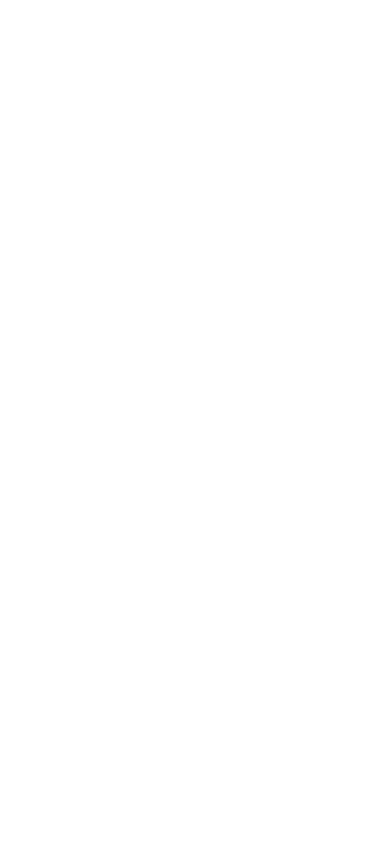
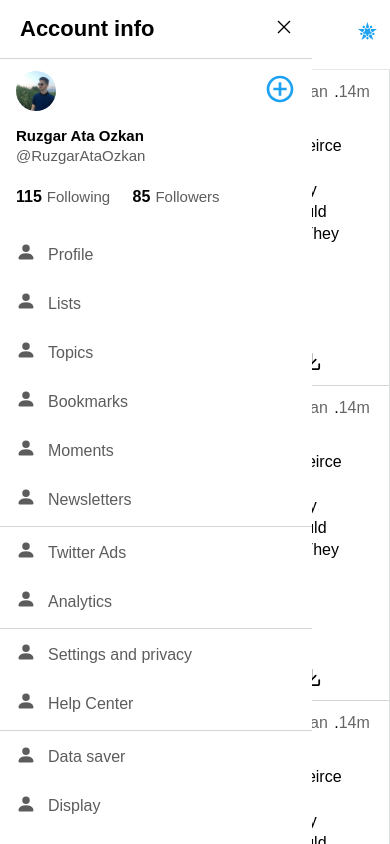
Before and after one commit to RuzgarAtaOzkan/Twitter-Clone, a React (Create React App) app: page /explore in a window 390 px wide. Shown: the top 844 px of the page. Built offline with nearby package versions, Linux system fonts and the light colour scheme.

Commit message:
working on responsive and sidebar

```diff
--- a/src/components/Feeds/Home/Home.module.scss
+++ b/src/components/Feeds/Home/Home.module.scss
@@ -18,6 +18,37 @@
     top: 0;
     margin-bottom: 0rem;
 
+    @media only screen and (max-width: 500px) {
+      position: fixed;
+      width: 100%;
+      margin-bottom: 1rem;
+    }
+
+    .profile-container {
+      display: flex;
+      justify-content: center;
+      align-items: center;
+      .image {
+        display: none;
+        cursor: pointer;
+        margin-right: 1rem;
+
+        @media only screen and (max-width: 500px) {
+          display: block;
+        }
+        img {
+          width: 40px;
+          height: 40px;
+          object-fit: cover;
+          border-radius: 50%;
+        }
+      }
+
+      h2 {
+        font-weight: bold;
+      }
+    }
+
     .title-icon {
       font-size: 1.3rem;
       color: #1da1f2;
@@ -31,6 +62,10 @@
     align-items: flex-start;
     padding: 0.8rem;
     margin-bottom: 0.7rem;
+
+    @media only screen and (max-width: 500px) {
+      display: none;
+    }
 
     .left-side {
       img {
@@ -127,6 +162,9 @@
   }
 
   .posts-area {
+    @media only screen and (max-width: 500px) {
+      margin-top: 4.4rem;
+    }
     .post {
       border-bottom: 1px solid rgba($color: #949494, $alpha: 0.4);
       background-color: white;
@@ -183,11 +221,15 @@
           justify-content: flex-start;
           align-items: center;
           .tweet-option {
-            margin-right: 6rem;
+            margin-right: 17%;
             display: flex;
             justify-content: center;
             align-items: center;
             cursor: pointer;
+
+            @media only screen and (max-width: 500px) {
+              margin-right: 10%;
+            }
 
             svg {
               font-size: 1.3rem;
--- a/src/components/Feeds/Home/index.js
+++ b/src/components/Feeds/Home/index.js
@@ -21,7 +21,12 @@
     <>
       <section className={styles['home-feed']}>
         <div className={styles['title']}>
-          <h1>Home</h1>
+          <div className={styles['profile-container']}>
+            <div className={styles['image']}>
+              <img src="/assets/img/ruzgar.JPG" />
+            </div>
+            <h1>Home</h1>
+          </div>
           <div className={styles['title-icon']}>
             <GiJusticeStar />
           </div>
--- a/src/components/Layouts/Feed/Feed.module.scss
+++ b/src/components/Layouts/Feed/Feed.module.scss
@@ -11,5 +11,13 @@
     @media only screen and (max-width: 1000px) {
       grid-template-columns: 90px 600px;
     }
+
+    @media only screen and (max-width: 700px) {
+      grid-template-columns: 15% 85%;
+    }
+
+    @media only screen and (max-width: 500px) {
+      grid-template-columns: 100%;
+    }
   }
 }
--- a/src/components/Nav/Nav.module.scss
+++ b/src/components/Nav/Nav.module.scss
@@ -1,4 +1,7 @@
 header {
+  @media only screen and (max-width: 500px) {
+    display: none;
+  }
   nav {
     z-index: 10;
     position: fixed;
--- a/src/components/Nav/index.js
+++ b/src/components/Nav/index.js
@@ -43,6 +43,7 @@
 
 // COMPONENTS
 import Dropdown from '../Dropdown';
+import Sidebar from '../Sidebar';
 
 // STYLES
 import styles from './Nav.module.scss';
@@ -256,6 +257,8 @@
           </div>
         </nav>
       </header>
+
+      <Sidebar />
     </>
   );
 }
--- /dev/null
+++ b/src/components/Sidebar/Sidebar.module.scss
@@ -0,0 +1,125 @@
+.sidebar-area {
+  display: none;
+  background-color: white;
+  padding-bottom: 4rem;
+
+  @media only screen and (max-width: 500px) {
+    display: block;
+    position: fixed;
+    top: 0;
+    left: 0;
+    width: 80%;
+    height: 100%;
+    overflow-y: scroll;
+    z-index: 11;
+  }
+  .title-area {
+    border-bottom: 1px solid rgba($color: #b9b9b9, $alpha: 0.6);
+    display: flex;
+    justify-content: space-between;
+    align-items: center;
+    padding: 16px 20px;
+
+    .title {
+      font-weight: bold;
+      font-size: 22px;
+    }
+
+    .icon-area {
+      color: rgba(29, 161, 242, 1);
+      font-weight: bold;
+    }
+  }
+
+  .nav-area {
+    .profiles-area {
+      display: flex;
+      justify-content: space-between;
+      align-items: center;
+      padding: 12px 16px;
+
+      .profile {
+        img {
+          width: 40px;
+          height: 40px;
+          border-radius: 50%;
+          object-fit: cover;
+        }
+      }
+
+      .add-profile-icon-area {
+        font-size: 2rem;
+        font-weight: 200;
+        color: rgba(29, 161, 242, 1);
+      }
+    }
+
+    .info-area {
+      padding: 0px 16px;
+      margin-bottom: 1.5rem;
+      .name {
+        font-size: 15px;
+        font-weight: bold;
+        margin-bottom: 3px;
+      }
+
+      .username {
+        font-size: 15px;
+        color: rgba($color: #333333, $alpha: 0.8);
+      }
+    }
+
+    .follows {
+      padding: 0px 16px;
+      margin-bottom: 1.5rem;
+      display: flex;
+      justify-content: flex-start;
+      align-items: center;
+
+      .following {
+        margin-right: 1.4rem;
+
+        .count {
+          font-weight: bold;
+          margin-right: 5px;
+        }
+
+        .title {
+          font-size: 15px;
+          color: rgba($color: #333333, $alpha: 0.8);
+        }
+      }
+
+      .followers {
+        .count {
+          font-weight: bold;
+          margin-right: 5px;
+        }
+
+        .title {
+          font-size: 15px;
+          color: rgba($color: #333333, $alpha: 0.8);
+        }
+      }
+    }
+
+    .siderbar-items-area {
+      .sidebar-item {
+        display: flex;
+        justify-content: flex-start;
+        align-items: center;
+        padding: 12px 16px;
+
+        .icon {
+          color: rgba($color: #333333, $alpha: 0.8);
+          font-size: 20px;
+        }
+
+        .title {
+          color: rgba($color: #333333, $alpha: 0.8);
+          margin: 0px 12px;
+        }
+      }
+    }
+  }
+}
--- /dev/null
+++ b/src/components/Sidebar/index.js
@@ -0,0 +1,153 @@
+// MODULES
+import React from 'react';
+import cn from 'classnames';
+
+// ICONS
+import { GrClose } from 'react-icons/gr';
+import { RiAddCircleLine } from 'react-icons/ri';
+import { GiJusticeStar } from 'react-icons/gi';
+import { BiWorld } from 'react-icons/bi';
+import { ImFilePicture } from 'react-icons/im';
+import { AiOutlineFileGif } from 'react-icons/ai';
+import { ImParagraphLeft } from 'react-icons/im';
+import { CgSmile } from 'react-icons/cg';
+import { BiCalendar } from 'react-icons/bi';
+import { FiMessageCircle } from 'react-icons/fi';
+import { BiRecycle } from 'react-icons/bi';
+import { AiOutlineHeart } from 'react-icons/ai';
+import { FiDownload } from 'react-icons/fi';
+import { GiFeather } from 'react-icons/gi';
+import {
+  FaTwitter as TwitterIcon,
+  FaHashtag as ActiveHashtagIcon,
+} from 'react-icons/fa';
+import { BiHomeCircle as HomeIcon } from 'react-icons/bi';
+import { RiHome7Fill as ActiveHomeIcon } from 'react-icons/ri';
+import {
+  BsBell as BellIcon,
+  BsBellFill as ActiveBellIcon,
+} from 'react-icons/bs';
+
+import {
+  MdMailOutline as MailIcon,
+  MdEmail as ActiveMailIcon,
+} from 'react-icons/md';
+
+import {
+  BsFillBookmarkFill as ActiveBookmarkIcon,
+  BsBookmark as BookmarkIcon,
+} from 'react-icons/bs';
+
+import {
+  RiFileList2Line as ListIcon,
+  RiFileList2Fill as ActiveListIcon,
+} from 'react-icons/ri';
+import { IoPersonOutline as PersonIcon } from 'react-icons/io';
+import { BsPersonFill as ActivePersonIcon } from 'react-icons/bs';
+import { CgMoreO as MoreIcon } from 'react-icons/cg';
+import { HiOutlineLightningBolt } from 'react-icons/hi';
+import { BiConversation } from 'react-icons/bi';
+import { GrArticle } from 'react-icons/gr';
+import { RiAdvertisementLine, RiBrushLine } from 'react-icons/ri';
+import { GoGraph } from 'react-icons/go';
+import { IoSettingsOutline } from 'react-icons/io';
+import { BsQuestionCircle } from 'react-icons/bs';
+import { FiSettings } from 'react-icons/fi';
+
+// STYLES
+import styles from './Sidebar.module.scss';
+
+function Sidebar() {
+  const sidebarItems = [
+    { icon: <ActivePersonIcon />, title: 'Profile' },
+    { icon: <ActivePersonIcon />, title: 'Lists' },
+    { icon: <ActivePersonIcon />, title: 'Topics' },
+    { icon: <ActivePersonIcon />, title: 'Bookmarks' },
+    { icon: <ActivePersonIcon />, title: 'Moments' },
+    { icon: <ActivePersonIcon />, title: 'Newsletters' },
+    {
+      icon: <ActivePersonIcon />,
+      title: 'Twitter Ads',
+      divider: true,
+    },
+    { icon: <ActivePersonIcon />, title: 'Analytics' },
+    {
+      icon: <ActivePersonIcon />,
+      title: 'Settings and privacy',
+      divider: true,
+    },
+    { icon: <ActivePersonIcon />, title: 'Help Center' },
+    {
+      icon: <ActivePersonIcon />,
+      title: 'Data saver',
+      divider: true,
+    },
+    { icon: <ActivePersonIcon />, title: 'Display' },
+    { icon: <ActivePersonIcon />, title: 'Keyboard shortcuts' },
+    { title: 'Logout', divider: true },
+  ];
+
+  return (
+    <>
+      <div className={styles['sidebar-area']}>
+        <div className={styles['title-area']}>
+          <div className={styles['title']}>Account info</div>
+          <div className={styles['icon-area']}>
+            <GrClose />
+          </div>
+        </div>
+
+        <div className={styles['nav-area']}>
+          <div className={styles['profiles-area']}>
+            <div className={styles['profile']}>
+              <img src="/assets/img/ruzgar.JPG" />
+            </div>
+            <div className={styles['add-profile-icon-area']}>
+              <RiAddCircleLine />
+            </div>
+          </div>
+
+          <div className={styles['info-area']}>
+            <div className={styles['name']}>Ruzgar Ata Ozkan</div>
+            <div className={styles['username']}>@RuzgarAtaOzkan</div>
+          </div>
+
+          <div className={styles['follows']}>
+            <div className={styles['following']}>
+              <span className={styles['count']}>115</span>
+              <span className={styles['title']}>Following</span>
+            </div>
+            <div className={styles['followers']}>
+              <span className={styles['count']}>85</span>
+              <span className={styles['title']}>Followers</span>
+            </div>
+          </div>
+
+          <div className={cn(styles['siderbar-items-area'])}>
+            {sidebarItems?.map((item, index) => {
+              return (
+                <React.Fragment key={index}>
+                  {item.divider && <div className="dd-divider" />}
+                  <div className={cn(styles['sidebar-item'])}>
+                    {item.icon && (
+                      <div className={styles['icon']}>
+                        {item.icon}
+                      </div>
+                    )}
+
+                    {item.img && <img src={item.img} />}
+                    <div className={cn(item.icon && styles['title'])}>
+                      {item.title}
+                    </div>
+                  </div>
+                </React.Fragment>
+              );
+            })}
+          </div>
+        </div>
+      </div>
+    </>
+  );
+}
+
+export default Sidebar;
--- a/src/pages/Home.js
+++ b/src/pages/Home.js
@@ -4,7 +4,7 @@
 // COMPONENTS
 import HomeFeed from '../components/Feeds/Home';
 
-function HomePage() {
+function Home() {
   return (
     <>
       <HomeFeed />
@@ -12,4 +12,4 @@
   );
 }
 
-export default HomePage;
+export default Home;
--- a/src/routes/Authorized.js
+++ b/src/routes/Authorized.js
@@ -19,6 +19,7 @@
         <Router>
           <Switch>
             <FeedLayout path="/home" component={<HomePage />} />
+            <FeedLayout path="/explore" component={<HomePage />} />
           </Switch>
         </Router>
       </Suspense>
```
Also changed, not shown: src/pages/Explore.js (added, +15 -0 lines), src/components/Feeds/Explore/Explore.module.scss (added), src/components/Feeds/Explore/index.js (added).
